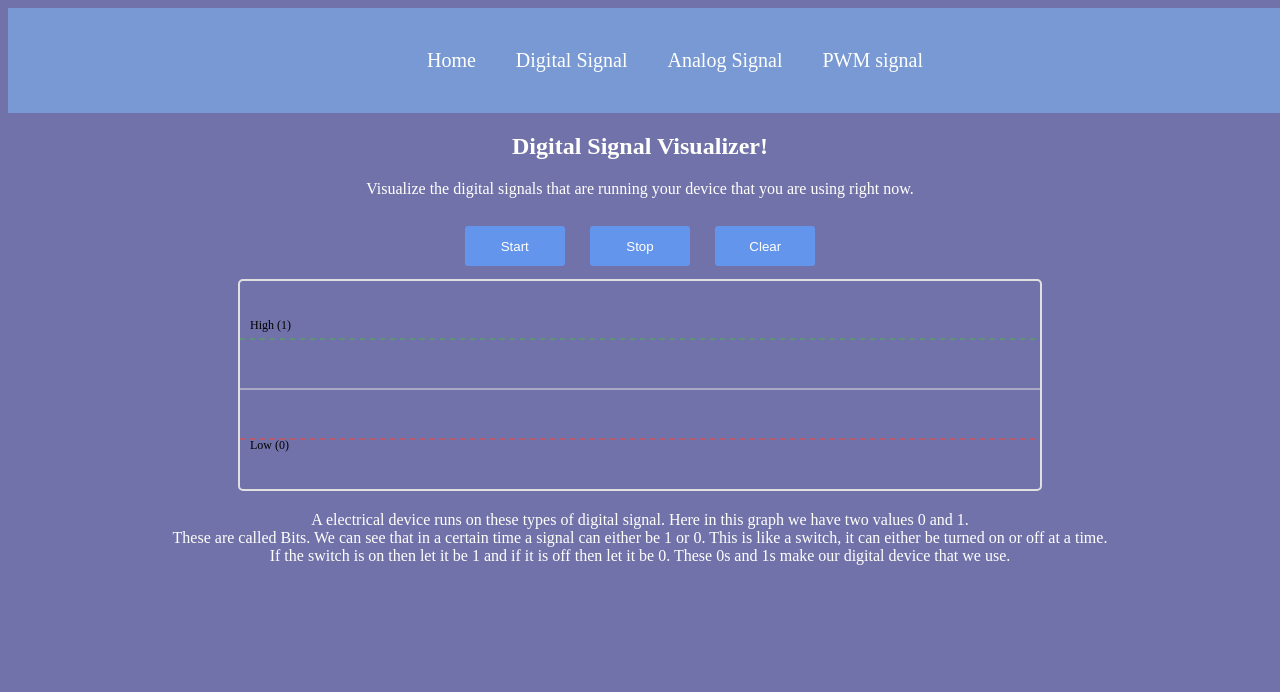
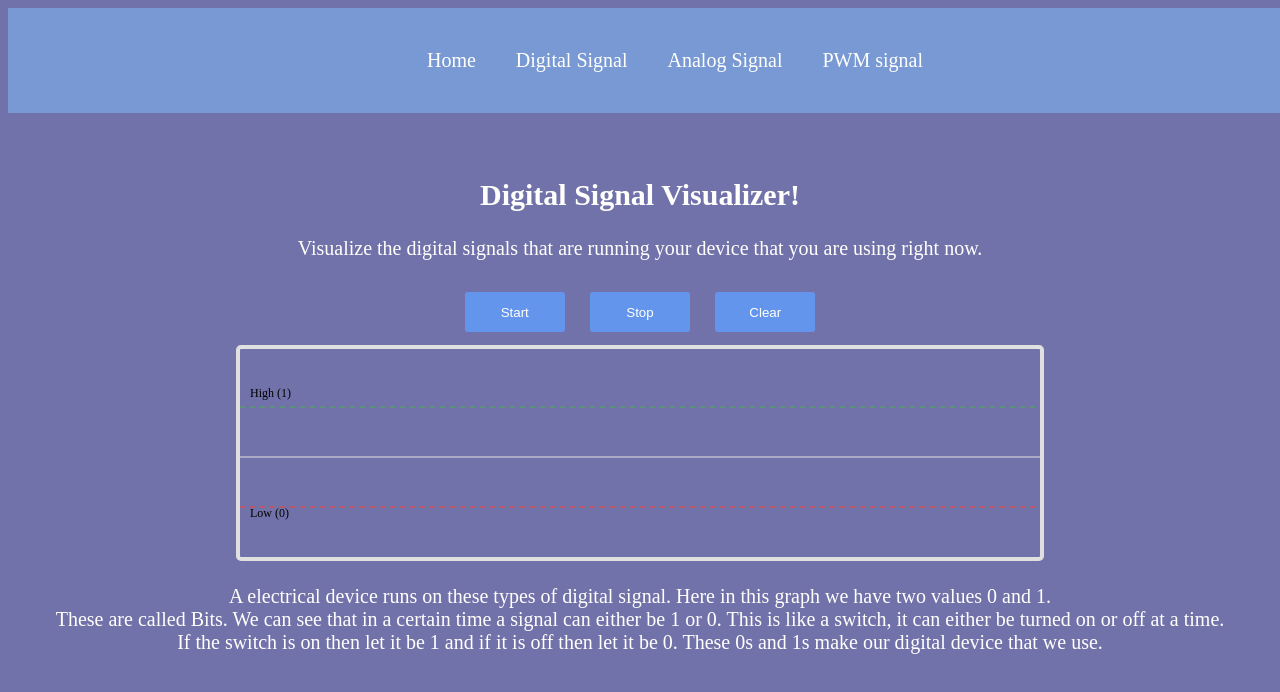
Before and after one commit to Abhinav2065/SignalVisualizer, a React (Vite) app in the folder SignalVisualizer/: page /digital in a window 1280 px wide. Shown: the top 692 px of the page. Built offline with nearby package versions, Linux system fonts and the light colour scheme.

Commit message:
Made the Analog Signal Page

```diff
--- a/SignalVisualizer/src/App.jsx
+++ b/SignalVisualizer/src/App.jsx
@@ -4,6 +4,7 @@ import Home from './components/Home'
 import Navbar from './components/Navbar'
 import Hero from './components/Hero'
 import Digital from './components/Digital';
+import Analog from './components/Analog';
 import './index.css'
 
 function App() {
@@ -22,6 +23,11 @@ function App() {
           <Digital/>
           </>
         }/>
+        <Route path='/analog' element={
+          <>
+          <Analog/>
+          </>
+        } />
       </Routes>
     </Router>
   )
--- /dev/null
+++ b/SignalVisualizer/src/components/Analog.jsx
@@ -0,0 +1,20 @@
+import React from 'react'
+
+const Analog = () => {
+  return (
+    <div>
+        <div className="analog">
+            <h2>Analog Signal Visualizer!</h2>
+
+            <p>Analog signals are continuous, time-varying waveforms that can take on an infinite number of values within a given range, representing information like sound waves or voltage.</p>
+
+            <p>Analog Signals are used in Audio, Video, ECG, EEG, Radio, etc.</p>
+
+
+
+        </div>
+    </div>
+  )
+}
+
+export default Analog
--- a/SignalVisualizer/src/components/Digital.jsx
+++ b/SignalVisualizer/src/components/Digital.jsx
@@ -132,7 +132,7 @@ const Digital = () => {
                                 cx={x}
                                 cy={y}
                                 r="4"
-                                fill="#2196F3"
+                                fill="#59adf0ff"
                             />
                         );
                     })}
--- a/SignalVisualizer/src/styles/Digital.css
+++ b/SignalVisualizer/src/styles/Digital.css
@@ -3,10 +3,19 @@
 }
 
 
+.digital h2 {
+    font-size: 30px;
+    padding-top: 5vh;
+}
+
+.digital p {
+    font-size: 20px;
+}
+
 .signal-svg {
     padding-top: 1vh;
     border-radius: 5px;
-    border: 2px solid #e0e0e0;
+    border: 4px solid #e0e0e0;
 }
 
 
@@ -18,7 +27,6 @@ button {
     margin: 1%;
     cursor: pointer;
     border-radius: 3px;
-
 }
 
 
```
